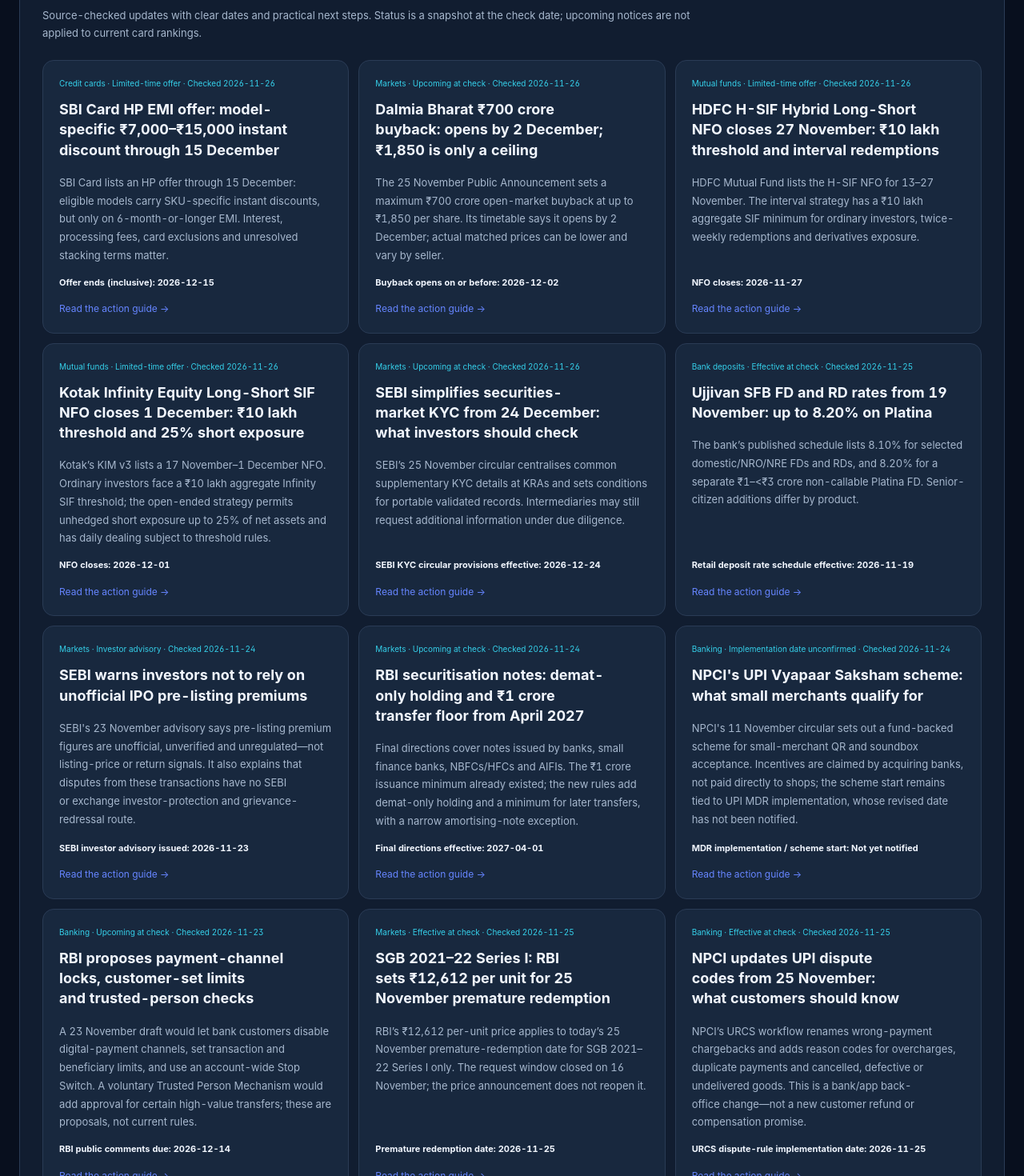
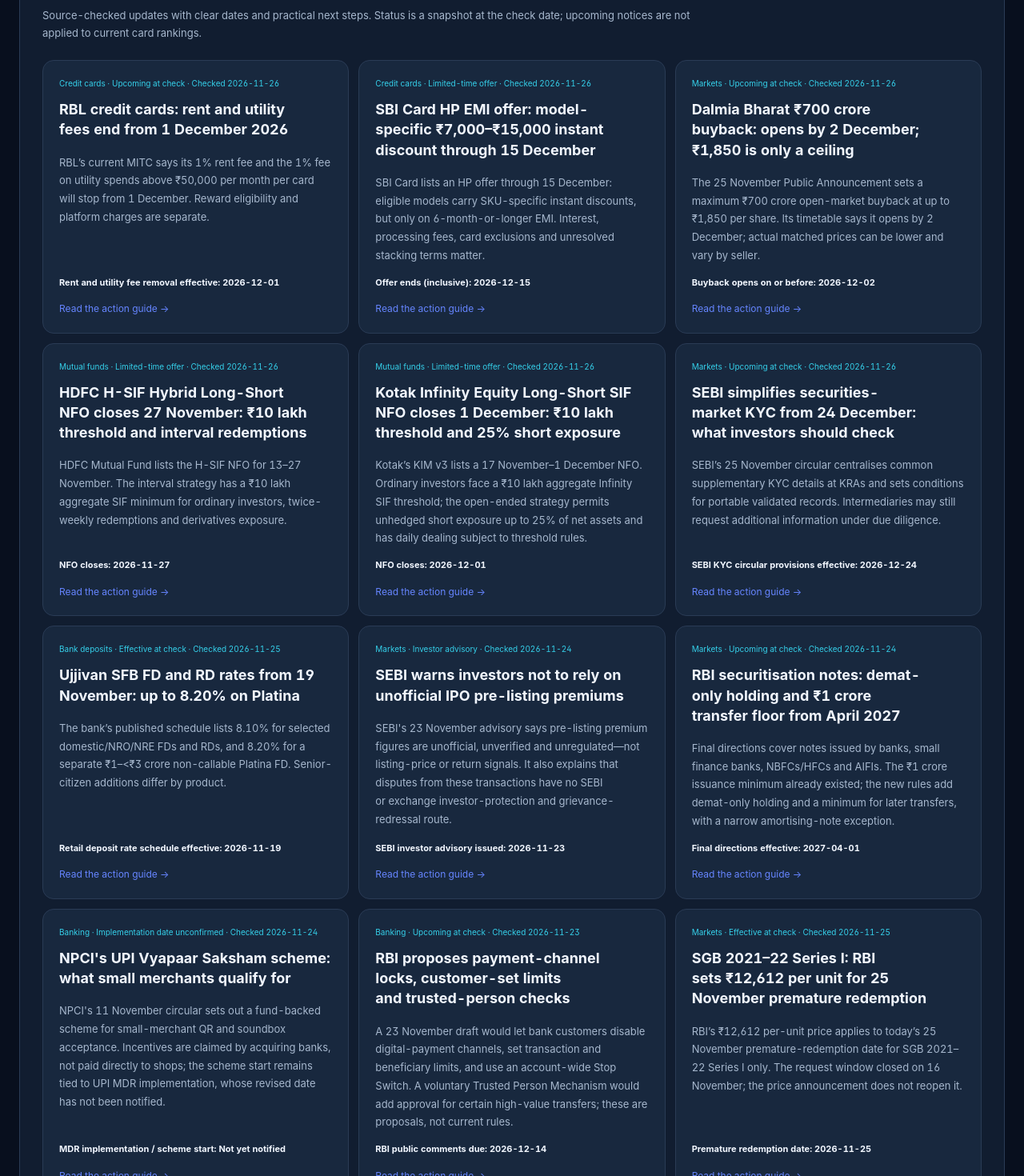
Before and after one commit to aqdas1820/credonomics-site, a Next.js app: page /research/watch in a window 1280 px wide. Shown: the part 800-2270 px from the top of the page at 80% size. Built offline with nearby package versions, Linux system fonts and the light colour scheme; no server answers.

Commit message:
Publish RBL rent and utility fee removal; refresh BizBlack Metal terms

```diff
--- a/app/data/research-watch.ts
+++ b/app/data/research-watch.ts
@@ -11,6 +11,45 @@ export type WatchItem = {
 
 /** Editorial snapshots. Future notices do not change the ranking engine before their effective dates. */
 export const researchWatch: WatchItem[] = [
+{
+    slug: 'rbl-credit-card-rent-utility-fee-removal-december-2026',
+    title: 'RBL credit cards: rent and utility fees end from 1 December 2026',
+    summary: 'RBL’s current MITC says its 1% rent fee and the 1% fee on utility spends above ₹50,000 per month per card will stop from 1 December. Reward eligibility and platform charges are separate.',
+    category: 'Credit cards',
+    checkedAt: '2026-11-26',
+    publishedAt: '2026-11-26',
+    eventDate: '2026-12-01',
+    dateLabel: 'Rent and utility fee removal effective',
+    source: 'https://webassets.rbl.bank.in/document/Credit%20Cards/RBL-MITC-final.pdf',
+    sourceLabel: 'RBL Bank: current Most Important Terms and Conditions for Credit Cards',
+    sourceLocation: 'Pages 2–3: MITC applicability to all RBL Bank credit cards and its relationship with cardmember/product terms; page 13: rental MCC 6513, utility MCC 4900 and the explicit 1 December 2026 fee-removal clauses; pages 13–14: fuel/auto, selected education, FASTag/toll and merchant-EMI charges, and the statement that payment networks determine MCCs.',
+    audience: 'RBL Bank credit-card holders who pay rent or have monthly utility spending above ₹50,000 on a card. The change concerns issuer fees only; it is not a reward-points or milestone announcement.',
+    facts: [
+      'RBL’s official credit-card page links to this current 57-page MITC. The document says it applies to all credit cards issued by RBL Bank, to be read with the Cardmember Agreement and product terms wherever applicable. The MITC does not state a separate announcement date; it was checked on 26 November 2026.',
+      'Until the stated change takes effect, the MITC lists a 1% fee on rental transactions made at applicable merchants under Merchant Category Code (MCC) 6513.',
+      'Until the stated change takes effect, the MITC lists a 1% fee when aggregate utility spending exceeds ₹50,000 per month per card, under MCC 4900. The wording does not specify that the fee is charged only on the amount above ₹50,000.',
+      'The MITC explicitly says that, effective 1 December 2026, no fee will be levied on rental transactions and no fee will be levied on utility transactions. This is an upcoming issuer-fee change at the 26 November check date.',
+      'The MITC says the standard GST rate of 18% applies to fees and charges. Removing the RBL fee does not itself remove any separate charge that a rent, utility or payment platform may levy.',
+      'Other fee rows remain separate: 1% on each fuel/auto transaction above ₹10,000, capped at ₹3,000 per transaction; 1% on selected third-party-app education payments; 1% on FASTag/toll transactions above ₹10,000 per transaction; and a merchant-EMI processing fee of 1.5% or ₹150, whichever is higher.',
+      'RBL states that Merchant Category Codes are determined by the payment network, not by the bank. The fee removal does not state that rent or utility transactions will earn reward points or count toward a card-specific milestone.'
+    ],
+    actions: [
+      'If you use an RBL card for rent or utility bills, check the merchant category shown for the transaction and review the statement for any issuer fee on or after 1 December 2026.',
+      'Compare any app or payment-platform convenience charge separately; the RBL MITC change addresses the bank’s card fee, not third-party platform pricing.',
+      'Do not assume that a fee-free rent or utility transaction earns points or counts toward a milestone. Check the reward terms for your exact RBL card, since those rules are product-specific.'
+    ],
+    limits: 'Checked 26 November 2026. RBL’s official Terms and Conditions page and credit-card page link the current MITC. The document states that it applies to all RBL Bank credit cards, but is to be read with the Cardmember Agreement and product terms wherever applicable. The MITC does not separately state an announcement date. It lists the old 1% rent fee (MCC 6513) and 1% utility fee after aggregate monthly utility spends exceed ₹50,000 per card (MCC 4900), then expressly says no fee will be levied on either category from 1 December 2026. The utility wording does not say the old fee was calculated only on the excess above ₹50,000. MCC classification is determined by the payment network. The notice does not change reward eligibility, milestone treatment or third-party platform charges. Fuel/auto, selected third-party education, FASTag/toll and merchant-EMI fees remain listed separately. No card-ranking or reward-valuation formula is changed.',
+    additionalSources: [
+      {
+        url: 'https://www.rbl.bank.in/terms-and-conditions',
+        label: 'RBL Bank: official Terms and Conditions page linking the current credit-card MITC'
+      },
+      {
+        url: 'https://www.rbl.bank.in/personal-banking/cards/credit-cards',
+        label: 'RBL Bank: official credit-card page linking the Most Important Terms and Conditions'
+      }
+    ]
+  },
 {
   "slug": "sbi-card-hp-emi-instant-discount-december-2026",
   "title": "SBI Card HP EMI offer: model-specific ₹7,000–₹15,000 instant discount through 15 December",
@@ -956,27 +995,42 @@ export const researchWatch: WatchItem[] = [
   {
     slug: 'hdfc-bizblack-tax-rewards-quarterly-voucher-december-2026',
     title: 'HDFC BizBlack Metal: check December tax rewards and the January voucher milestone',
-    summary: 'From 21 December, eligible tax payments earn 4 core points per ₹200 and are excluded from the ₹50,000 spend needed to unlock 5X. The quarterly voucher starts in January.',
-    category: 'Credit cards', checkedAt: '2026-11-18', eventDate: '2026-12-21', dateLabel: 'Tax reward and 5X changes begin',
+    summary: 'From 21 December, eligible tax payments earn 4 core points per ₹200 and are excluded from the ₹50,000 spend needed to unlock 5X. The quarterly voucher threshold falls to ₹4 lakh from January.',
+    category: 'Credit cards',
+    checkedAt: '2026-11-26',
+    publishedAt: '2026-11-18',
+    eventDate: '2026-12-21',
+    dateLabel: 'Tax reward and 5X changes begin',
+    updateNote: '26 November: rechecked HDFC Bank’s current two-page BizBlack Metal terms and the linked cardholder communication. The revised terms retain the 21 December 2026 reward-cycle changes and the ₹4 lakh quarterly milestone from 1 January 2027. HDFC’s product-page benefit summary still shows the earlier ₹5 lakh milestone; the revised terms and linked change notice specify the upcoming ₹4 lakh threshold. The document does not state a separate announcement date.',
     source: 'https://www.hdfc.bank.in/content/dam/hdfcbankpws/in/en/personal-banking/discover-products/cards/business-credit-cards/biz-black/pdfs/biz-black-t-and-c.pdf',
-    sourceLabel: 'HDFC Bank: revised BizBlack Metal terms (PDF)',
-    sourceLocation: 'Sections 1–3: core points, quarterly milestone and accelerated points.',
-    additionalSources: [{
-      url: 'https://www.hdfc.bank.in/content/dam/hdfcbankpws/in/en/personal-banking/discover-products/cards/business-credit-cards/biz-black/pdfs/biz-black-customer-communication-3-nov-2026.pdf',
-      label: 'HDFC Bank: BizBlack Metal cardholder communication (PDF)',
-    }],
-    audience: 'HDFC Bank BizBlack Metal cardholders who pay income tax or GST, use the card’s accelerated rewards, or track milestone vouchers.',
-    facts: [
-      'From 21 December 2026, eligible income tax and GST payments earn 4 core reward points per ₹200. HDFC lists 5 points per ₹150 for other eligible spends, with the exclusions in section 1. The overall limit remains 1,50,000 reward points per statement cycle.',
-      'The revised 5X terms start with the 21 December 2026–20 January 2027 statement cycle. To unlock 5X, reach ₹50,000 in qualifying retail spend in the cycle. Income tax, GST and EMI do not count toward that threshold. Once you qualify, eligible tax payments can still earn 5X through the specified payment routes.',
-      'HDFC defines 5X as core points plus four times the core points in accelerated points. The accelerated portion for Business Essential spends is capped at 7,500 points per statement cycle and is credited in the next cycle.',
-      'From 1 January 2027, ₹4 lakh of eligible spending in a calendar quarter earns a ₹5,000 Taj Stay or SmartBuy Flight voucher. HDFC previously listed a ₹5 lakh milestone. The new quarterly tally excludes income tax, GST, fuel, rent and EMI. HDFC lists up to four vouchers a year.',
-    ],
-    actions: [
-      'Check your statement dates and tally qualifying retail spend separately from income tax and GST. HDFC uses the settlement or posting date, and reversals can bring qualifying spend below ₹50,000.',
-      'Track the voucher separately by calendar quarter, beginning January–March 2027. Compare any payment fees with the rewards you can realistically redeem, and keep statutory payment deadlines.',
-    ],
-    limits: 'This notice applies to BizBlack Metal. The issuer PDFs specify effective dates. The public announcement date was unconfirmed when checked. Actual rewards depend on the payment route, statement timing, exclusions, caps and redemption choice.',
+    sourceLabel: 'HDFC Bank: revised BizBlack Metal terms, effective from 21 December 2026',
+    sourceLocation: 'Two-page revised terms: page 1 sections 1–3 on core reward points, calendar-quarter milestone and accelerated reward categories; page 2 on settlement/posting, reversal, PayZapp exclusions and card-upgrade/billing-cycle exceptions. The HDFC product page still displays the earlier ₹5 lakh milestone in its benefit summary and links to the revised change notice.',
+    additionalSources: [
+      {
+        url: 'https://www.hdfc.bank.in/content/dam/hdfcbankpws/in/en/personal-banking/discover-products/cards/business-credit-cards/biz-black/pdfs/biz-black-customer-communication-3-nov-2026.pdf',
+        label: 'HDFC Bank: BizBlack Metal cardholder communication describing the December and January changes'
+      },
+      {
+        url: 'https://www.hdfc.bank.in/business-credit-cards/biz-black-credit-card/onboarding',
+        label: 'HDFC Bank: current BizBlack Metal product page, including the link to the revised change notice'
+      }
+    ],
+    audience: 'HDFC Bank BizBlack Metal cardholders who pay income tax or GST, use the card’s accelerated business rewards, or track quarterly milestone vouchers.',
+    facts: [
+      'The revised two-page HDFC terms state that the reward-structure and accelerated-reward changes apply from the statement cycle beginning 21 December 2026 (21 December 2026–20 January 2027). The documents checked do not state a separate announcement date; this entry was rechecked on 26 November 2026.',
+      'From 21 December, eligible Income Tax and GST payments earn 4 core Reward Points per ₹200. Other eligible spends earn 5 core Reward Points per ₹150; the revised terms exclude Income Tax, GST, fuel, wallet, rent, education and EMI from that other-spend rate. The overall maximum remains 1,50,000 Reward Points per statement cycle.',
+      'The revised 5X programme covers bill payments through SmartPay and PayZapp; Income Tax/Advance Tax through eportal.incometax.gov.in; GST through payment.gst.gov.in; hotel and flight bookings on MMT MyBiz powered by SmartBuy BizDeals; and business software bought through Nuclei on SmartBuy BizDeals. It requires ₹50,000 of qualifying retail spend per statement cycle, excluding Income Tax and GST. EMI spends are not counted as retail spend for this threshold.',
+      'HDFC defines 5X as 1X core plus 4X accelerated Reward Points. Accelerated points on Business Essential spends are capped at 7,500 per statement cycle and are posted in the next billing cycle. Only settled transactions count. If reversals within the statement cycle bring qualifying spend below ₹50,000, accelerated points are not awarded; later returns/cancellations can reverse the corresponding points in the next cycle. An upgrade or downgrade during the cycle also disqualifies accelerated points on eligible business spends.',
+      'All PayZapp transactions are eligible for accelerated points except Clubs, Housing, Rent, Hospital, Education, Donation, Mutual Funds, Loans, Credit Card payments and Wallet Load. The named Income Tax and GST portals are the routes specified for accelerated tax rewards; the terms do not promise the same treatment for every payment channel.',
+      'From 1 January 2027, a ₹5,000 Taj Stay or SmartBuy Flight voucher is listed for ₹4 lakh of eligible spend in each calendar quarter (January–March, April–June, July–September and October–December). Income Tax, GST, fuel, rent and EMI transactions do not count. The communication describes up to four vouchers, worth up to ₹20,000, in a year.',
+      'HDFC’s product-page benefit summary still displays the earlier ₹5 lakh milestone. Its linked change notice and the revised two-page terms specify the upcoming ₹4 lakh milestone from 1 January 2027. This is disclosed as a current-page summary lag; no assumption is made about when HDFC will refresh that summary.'
+    ],
+    actions: [
+      'For the 21 December statement cycle, track qualifying retail spend separately from Income Tax, GST and EMI. Count only settled transactions and allow for reversals that may take the total below ₹50,000.',
+      'For accelerated tax rewards, use the specific Income Tax/Advance Tax and GST portals named in the revised terms. Check the statement posting date and the applicable exclusions before assuming points will accrue.',
+      'Track the ₹4 lakh milestone separately for each calendar quarter from January 2027. Do not make tax payments or extra purchases solely to chase points or a voucher; compare payment charges and the redemption value you can actually use.'
+    ],
+    limits: 'Applies only to HDFC Bank BizBlack Metal. Checked 26 November 2026. The revised terms specify the 21 December 2026 statement-cycle start for core and accelerated reward changes and 1 January 2027 for the ₹4 lakh quarterly voucher milestone; a separate announcement date is not stated in the documents checked. HDFC’s product-page summary still shows the earlier ₹5 lakh milestone while its linked change notice and revised terms specify ₹4 lakh from January; this discrepancy is disclosed. The ₹50,000 5X threshold excludes Income Tax and GST, and EMI is not retail spend. Only settled transactions count; reversals, card upgrades/downgrades and billing-cycle changes have specific consequences. PayZapp exclusions and the named tax-payment routes remain product-specific. The overall 1,50,000-point statement-cycle cap and 7,500-point accelerated Business Essential cap remain. No point-to-rupee valuation, individual tax treatment or ranking formula is changed.'
   },
   {
     slug: 'marriott-bonvoy-hdfc-anniversary-enrolled-spend-november-2026',
```
